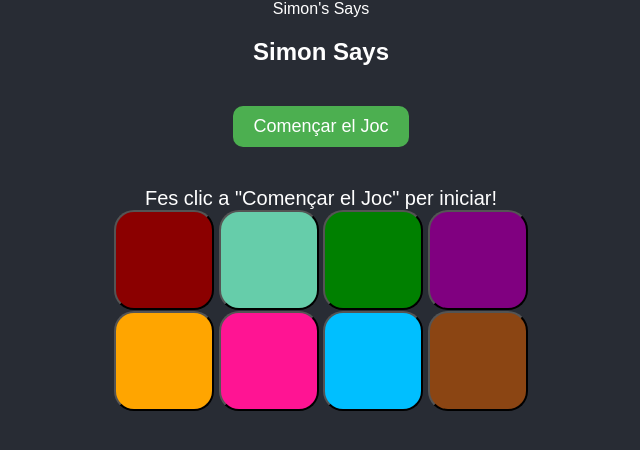
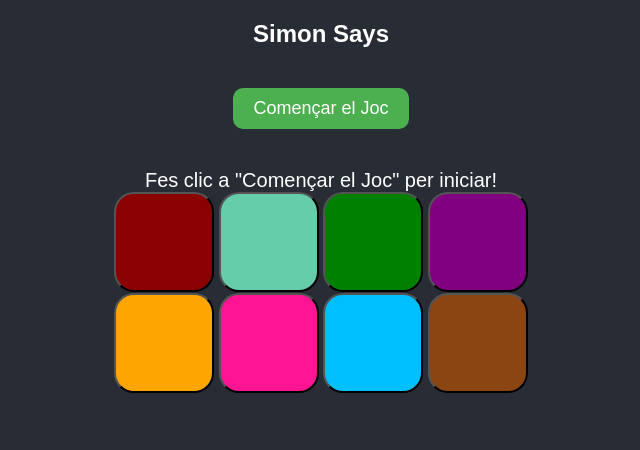
Before and after one commit to PepMi2008/simonsays, a website: page simonsay.html in a window 1280 px wide. Shown: the whole page, without its empty margins (319-959 px from the left). Drawn offline with Linux system fonts and the light colour scheme.

Commit message:
Update simonsay.html

```diff
--- a/simonsay.html
+++ b/simonsay.html
@@ -7,9 +7,6 @@
 </head>
 <body>
 <section id="page">
-    <header>
-        <div>Simon's Says</div>
-    </header>
 
     <h1>Simon Says</h1>
     <button  onclick="comensar()" id="startButton" class="start-btn">Començar el Joc</button>
```
